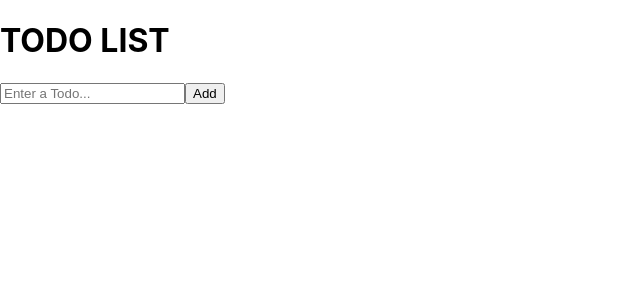
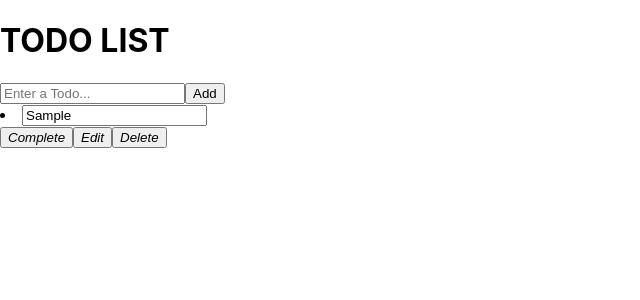
Before and after one commit to jhudson357/react-todo-list, a React (Create React App) app: page / in a window 1280 px wide. Both pictures are taken after typing "Sample" into the empty fields and a click on the button "Add". Shown: the top 300 px of the page, without its empty margins (0-640 px from the left). Built offline with nearby package versions, Linux system fonts and the light colour scheme.

Commit message:
set up todo list and implement delete functionality on todo items

```diff
--- a/src/App.js
+++ b/src/App.js
@@ -3,6 +3,7 @@ import './App.css'
 import { useState } from 'react'
 import PageTitle from './components/PageTitle/PageTitle'
 import Form from './components/Form/Form'
+import TodoList from './components/TodoList/TodoList'
 
 function App() {
   const [input, setInput] = useState('')
@@ -17,6 +18,10 @@ function App() {
         todos={todos}
         setTodos={setTodos}
       />
+      <TodoList
+        todos={todos}
+        setTodos={setTodos}
+      />
     </>
   )
 }
--- /dev/null
+++ b/src/components/TodoList/TodoList.jsx
@@ -0,0 +1,35 @@
+const TodoList = ({todos, setTodos}) => {
+
+  const handleDelete = ({id}) => {
+    setTodos(todos.filter((todo) => todo.id !== id))
+  }
+
+
+  return (
+    <div>
+      {todos.map((todo) => (
+        <li className="list-item" key={todo.id}>
+          <input
+            type="text"
+            value={todo.title}
+            className="list"
+            onChange={(event) => event.preventDeault()}
+          />
+          <div>
+            <button className="button-complete task-button">
+              <i className="">Complete</i>
+            </button>
+            <button className="button-edit task-button">
+              <i className="">Edit</i>
+            </button>
+            <button className="button-delete task-button" onClick={() => handleDelete(todo)}>
+              <i className="">Delete</i>
+            </button>
+          </div>
+        </li>
+      ))}
+    </div>
+  )
+}
+
+export default TodoList
```
Also changed, not shown: src/components/Form/Form.jsx (renamed from src/components/Form/Form.js), src/components/TodoList/TodoList.js (deleted).
